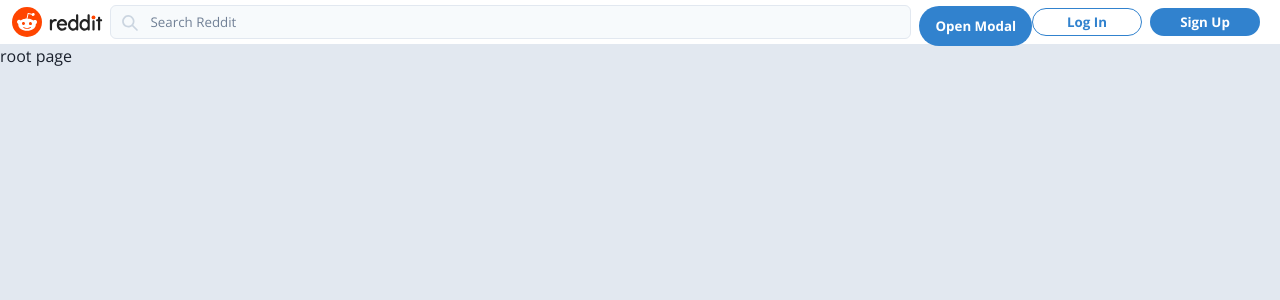
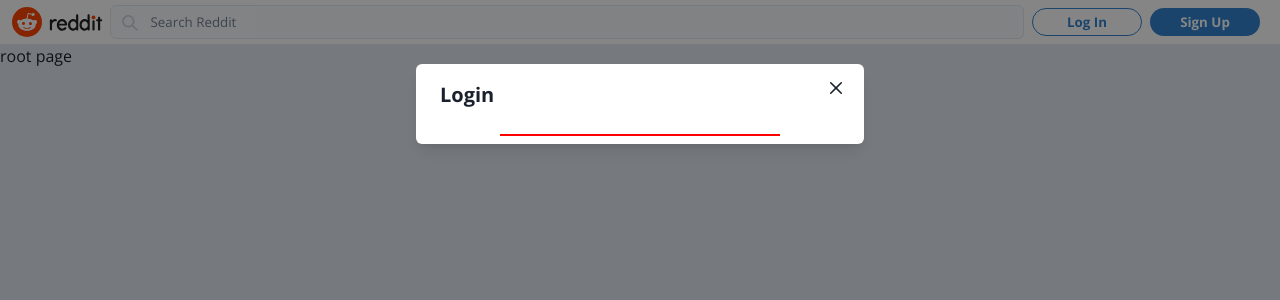
Before and after one commit to jeffigy/reddit-v2, a Next.js app: page / in a window 1280 px wide. Both pictures are taken after a click on the button "Log In". Shown: the top 300 px of the page. Built offline with nearby package versions, Linux system fonts and the light colour scheme.

Commit message:
added auth recoil state and navbar triggers

```diff
--- /dev/null
+++ b/src/atoms/authModal.ts
@@ -0,0 +1,19 @@
+import { atom } from "recoil";
+
+// auth modal types
+export interface AuthModalState {
+  open: boolean;
+  view: "login" | "signup" | "resetPassword";
+}
+
+//default state
+const defaultModalState: AuthModalState = {
+  open: false,
+  view: "login",
+};
+
+//the atom
+export const authModalState = atom<AuthModalState>({
+  key: "authModalState",
+  default: defaultModalState,
+});
--- a/src/components/Modal/Auth/AuthModal.tsx
+++ b/src/components/Modal/Auth/AuthModal.tsx
@@ -1,30 +1,54 @@
+import { authModalState } from "@/atoms/authModal";
 import {
-  Button,
+  Flex,
   Modal,
   ModalBody,
   ModalCloseButton,
   ModalContent,
-  ModalFooter,
   ModalHeader,
   ModalOverlay,
-  useDisclosure,
 } from "@chakra-ui/react";
 import React from "react";
+import { useRecoilState } from "recoil";
 
 const AuthModal: React.FC = () => {
-  const { isOpen, onOpen, onClose } = useDisclosure();
+  // useRecoilState was use instead of useState from react
+  const [modalState, setModalState] = useRecoilState(authModalState);
+  const handleClose = () => {
+    setModalState((prev) => ({
+      ...prev,
+      open: false,
+    }));
+  };
   return (
     <div>
-      <Button onClick={onOpen}>Open Modal</Button>
-      <Modal isOpen={isOpen} onClose={onClose}>
+      <Modal isOpen={modalState.open} onClose={handleClose}>
         <ModalOverlay />
         <ModalContent>
-          <ModalHeader>Modal title</ModalHeader>
+          <ModalHeader>
+            {modalState.view === "login" && "Login"}
+            {modalState.view === "signup" && "Sign Up"}
+            {modalState.view === "resetPassword" && "Reset Password"}
+          </ModalHeader>
           <ModalCloseButton />
-          <ModalBody>this the body</ModalBody>
-          <ModalFooter>
-            <Button onClick={onClose}>Close</Button>
-          </ModalFooter>
+          <ModalBody
+            display={"flex"}
+            flexDirection={"column"}
+            alignItems={"center"}
+            justifyContent={"center"}
+          >
+            <Flex
+              direction={"column"}
+              align={"center"}
+              justify={"center"}
+              width={"70%"}
+              border={"1px solid red"}
+            >
+              {/* <OAuthButton/> */}
+              {/* <OAuthInputs/> */}
+              {/* <ResetPassword/> */}
+            </Flex>
+          </ModalBody>
         </ModalContent>
       </Modal>
     </div>
--- a/src/components/Navbar/RightContent/AuthButtons.tsx
+++ b/src/components/Navbar/RightContent/AuthButtons.tsx
@@ -1,9 +1,12 @@
+import { authModalState } from "@/atoms/authModal";
 import { Button } from "@chakra-ui/react";
 import React from "react";
+import { useSetRecoilState } from "recoil";
 
 type AuthButtonsProps = {};
 
 const AuthButtons: React.FC<AuthButtonsProps> = () => {
+  const setAuthModalState = useSetRecoilState(authModalState);
   return (
     <>
       <Button
@@ -12,7 +15,7 @@
         display={{ base: "none ", sm: "flex" }}
         width={{ base: "70px", md: "110px" }}
         mr={2}
-        onClick={() => {}}
+        onClick={() => setAuthModalState({ open: true, view: "login" })}
       >
         Log In
       </Button>
@@ -21,7 +24,7 @@
         display={{ base: "none", sm: "flex" }}
         width={{ base: "70px", md: "110px" }}
         mr={2}
-        onClick={() => {}}
+        onClick={() => setAuthModalState({ open: true, view: "signup" })}
       >
         Sign Up
       </Button>
--- a/src/pages/_app.tsx
+++ b/src/pages/_app.tsx
@@ -2,12 +2,15 @@
 import { ChakraProvider } from "@chakra-ui/react";
 import { theme } from "@/chakra/theme";
 import Layout from "@/components/Layout/Layout";
+import { RecoilRoot } from "recoil";
 export default function App({ Component, pageProps }: AppProps) {
   return (
-    <ChakraProvider theme={theme}>
-      <Layout>
-        <Component {...pageProps} />
-      </Layout>
-    </ChakraProvider>
+    <RecoilRoot>
+      <ChakraProvider theme={theme}>
+        <Layout>
+          <Component {...pageProps} />
+        </Layout>
+      </ChakraProvider>
+    </RecoilRoot>
   );
 }
```
